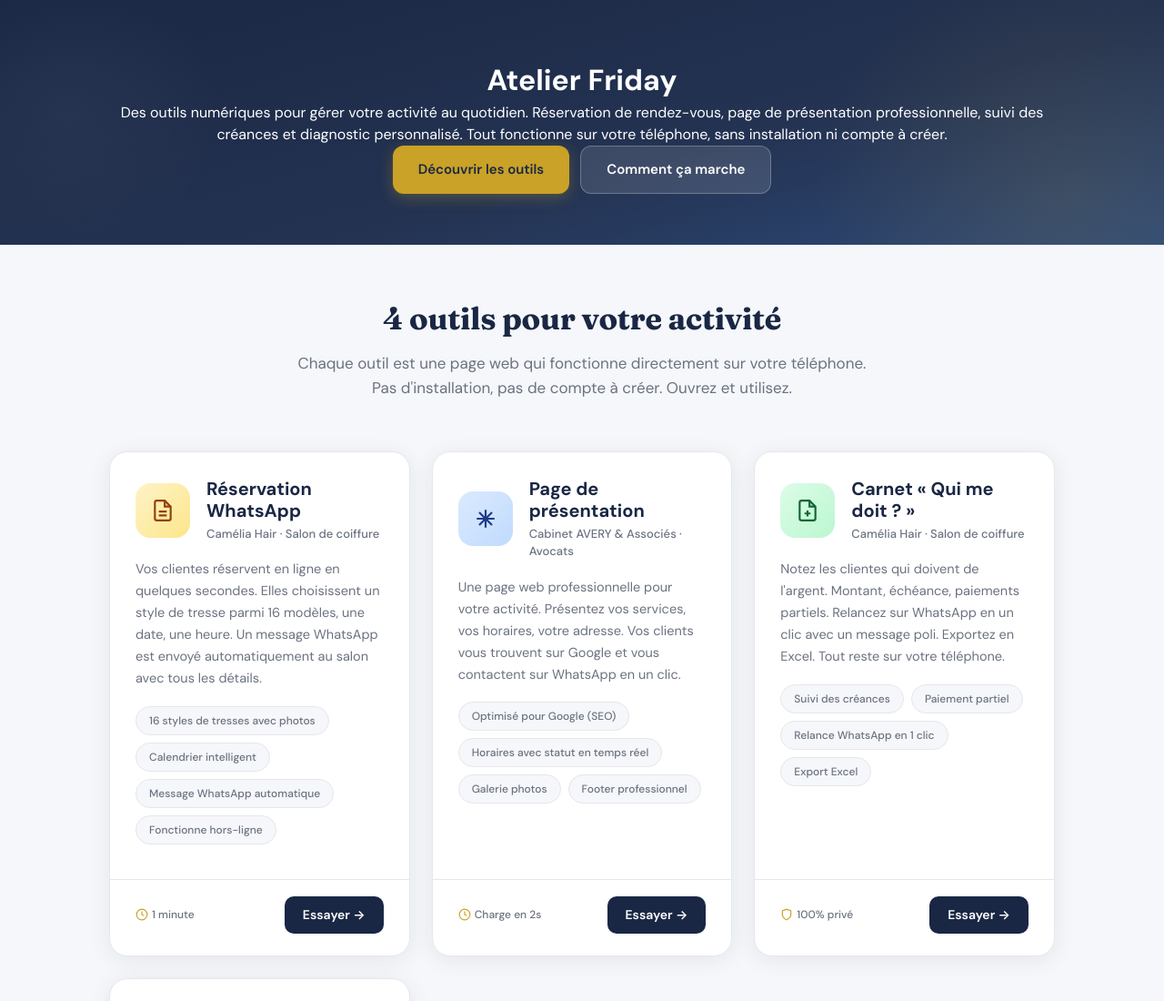
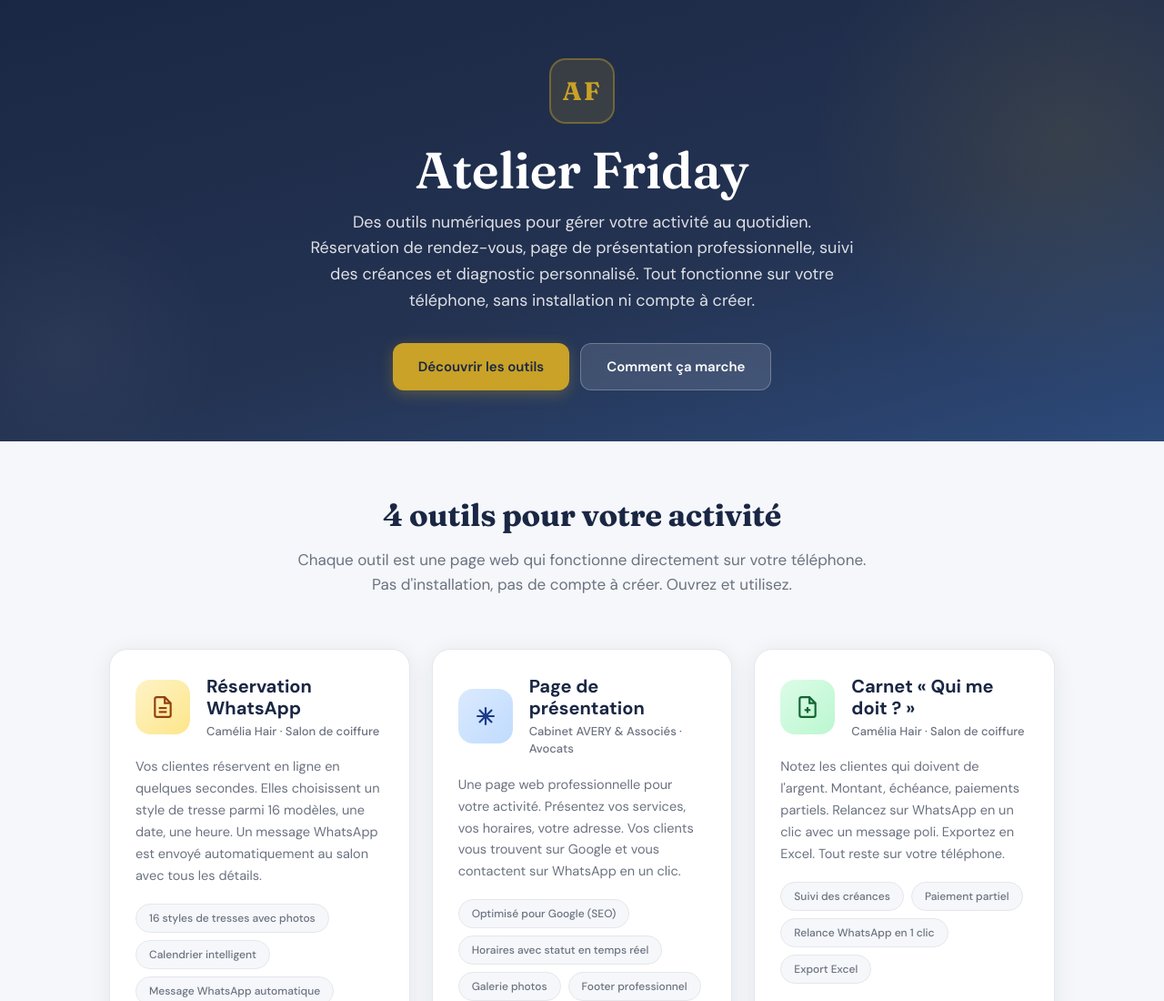
Before and after one commit to Garus-Victorin/atelier-friday, a plain HTML site: page tools.html in a window 1280 px wide. Shown: the top 1100 px of the page at 91% size. Drawn offline with Linux system fonts and the light colour scheme.

Commit message:
fix(tools): fix broken hero h1 CSS and add hero-logo style

```diff
--- a/tools.html
+++ b/tools.html
@@ -36,6 +36,11 @@
     .hero-badge{display:inline-block;background:rgba(201,162,39,.15);border:1px solid rgba(201,162,39,.3);
       color:var(--gold-light);padding:6px 16px;border-radius:999px;font-size:12px;
       font-weight:600;letter-spacing:1px;text-transform:uppercase;margin-bottom:16px}
+    .hero-logo{width:72px;height:72px;border-radius:18px;background:rgba(201,162,39,.15);
+      border:2px solid rgba(201,162,39,.4);display:flex;align-items:center;justify-content:center;
+      font-family:var(--font-display);font-size:28px;font-weight:700;color:var(--gold);
+      margin:0 auto 20px;letter-spacing:2px}
+    .hero h1{font-family:var(--font-display);font-size:clamp(36px,7vw,56px);font-weight:600;
       margin-bottom:12px;letter-spacing:-.5px;line-height:1.1}
     .hero .tagline{font-size:18px;color:rgba(255,255,255,.85);max-width:600px;
       margin:0 auto 32px;line-height:1.6;font-weight:400}
@@ -141,6 +146,7 @@
 <body>
   <div class="hero">
     <div class="wrap">
+      <div class="hero-logo">AF</div>
       <h1>Atelier Friday</h1>
       <p class="tagline">Des outils numériques pour gérer votre activité au quotidien. Réservation de rendez-vous, page de présentation professionnelle, suivi des créances et diagnostic personnalisé. Tout fonctionne sur votre téléphone, sans installation ni compte à créer.</p>
       <div class="cta-row">
```
